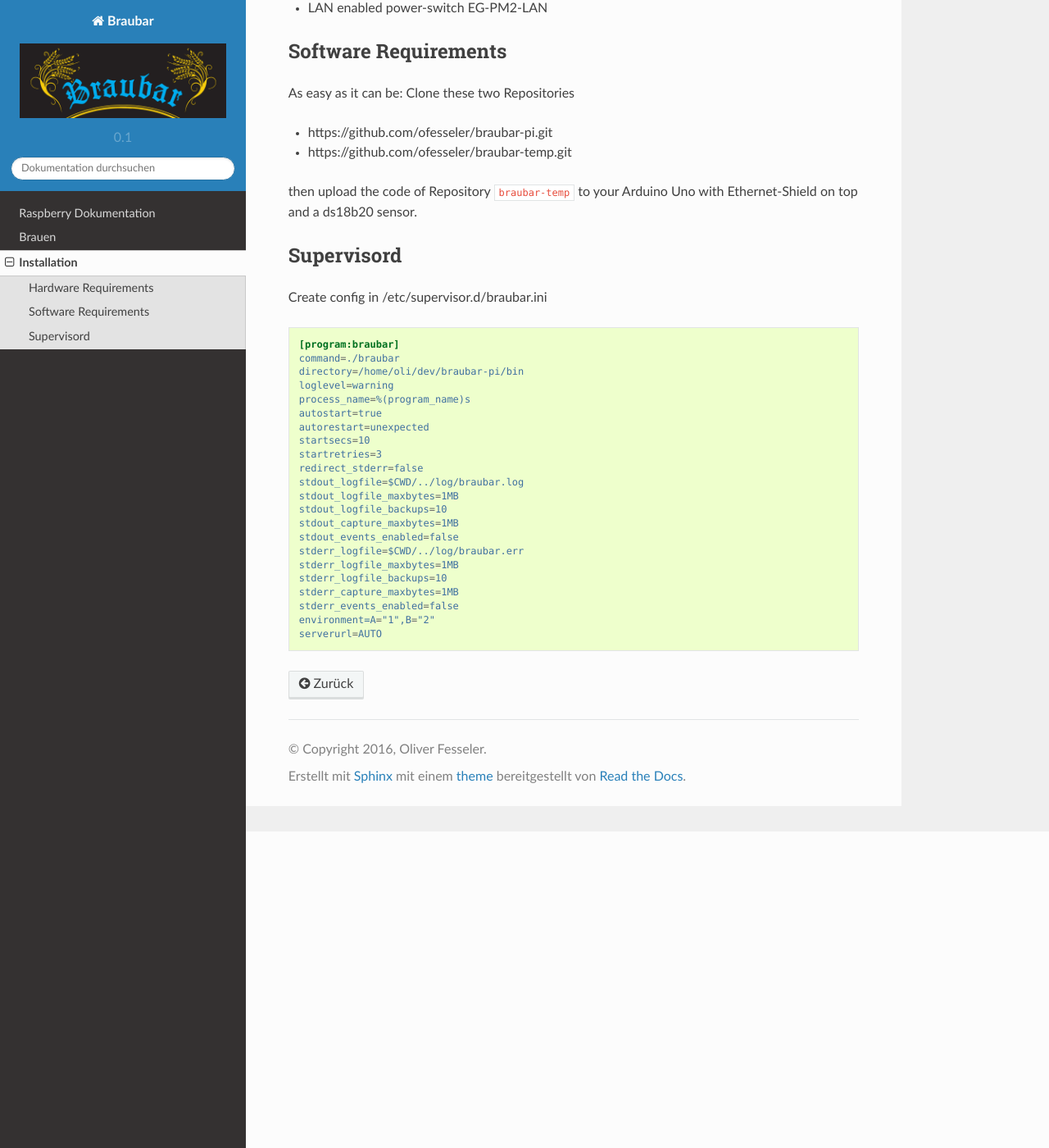
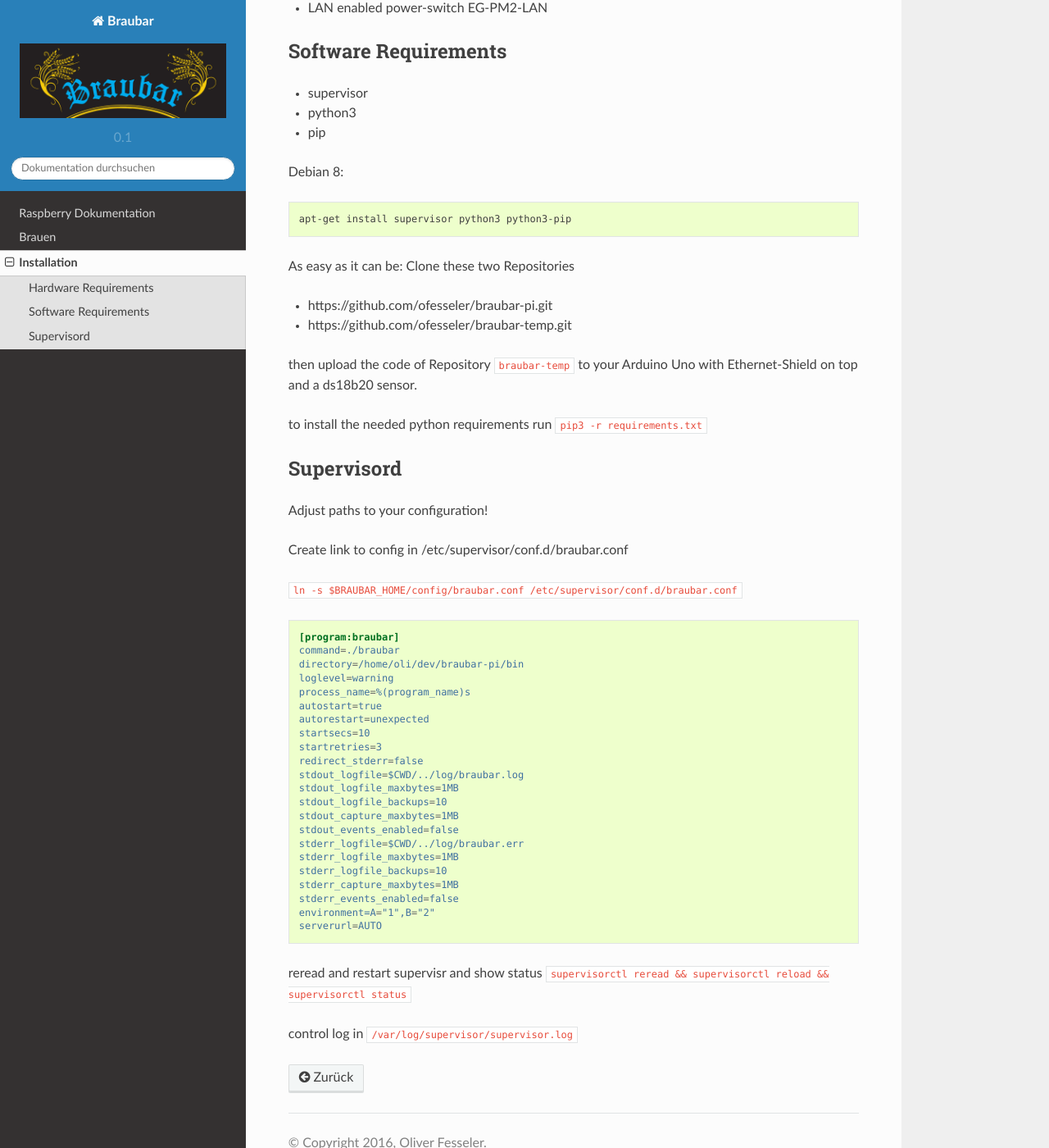
Before and after one commit to braubar/braubar-pi, a Sphinx documentation site: the page built from docs/install.md, in a window 1280 px wide and 1400 px high, scrolled down 386 px. Shown: the whole window at 82% size. Built offline with Sphinx 7.4.7 and the Read the Docs theme 2.0.0, drawn with Linux system fonts in a browser that asks for light colours.

Commit message:
adds description for installing braubar on debian

````diff
--- a/docs/install.md
+++ b/docs/install.md
@@ -14,6 +14,16 @@ Here is the list of my hardware:
 
 ## Software Requirements
 
+- supervisor
+- python3
+- pip
+
+Debian 8:
+
+```bash
+apt-get install supervisor python3 python3-pip
+```
+
 As easy as it can be:
 Clone these two Repositories
 
@@ -22,10 +32,16 @@ Clone these two Repositories
 
 then upload the code of Repository `braubar-temp` to your Arduino Uno with Ethernet-Shield on top and a ds18b20 sensor.
 
+to install the needed python requirements run `pip3 -r requirements.txt`
+
 
 ## Supervisord
 
-Create config in /etc/supervisor.d/braubar.ini
+Adjust paths to your configuration!
+
+Create link to config in /etc/supervisor/conf.d/braubar.conf
+
+`ln -s $BRAUBAR_HOME/config/braubar.conf /etc/supervisor/conf.d/braubar.conf`
 
 ```ini
 [program:braubar]
@@ -51,3 +67,8 @@ stderr_events_enabled=false
 environment=A="1",B="2"
 serverurl=AUTO
 ```
+
+reread and restart supervisr and show status
+`supervisorctl reread && supervisorctl reload && supervisorctl status`
+
+control log in `/var/log/supervisor/supervisor.log`
````
